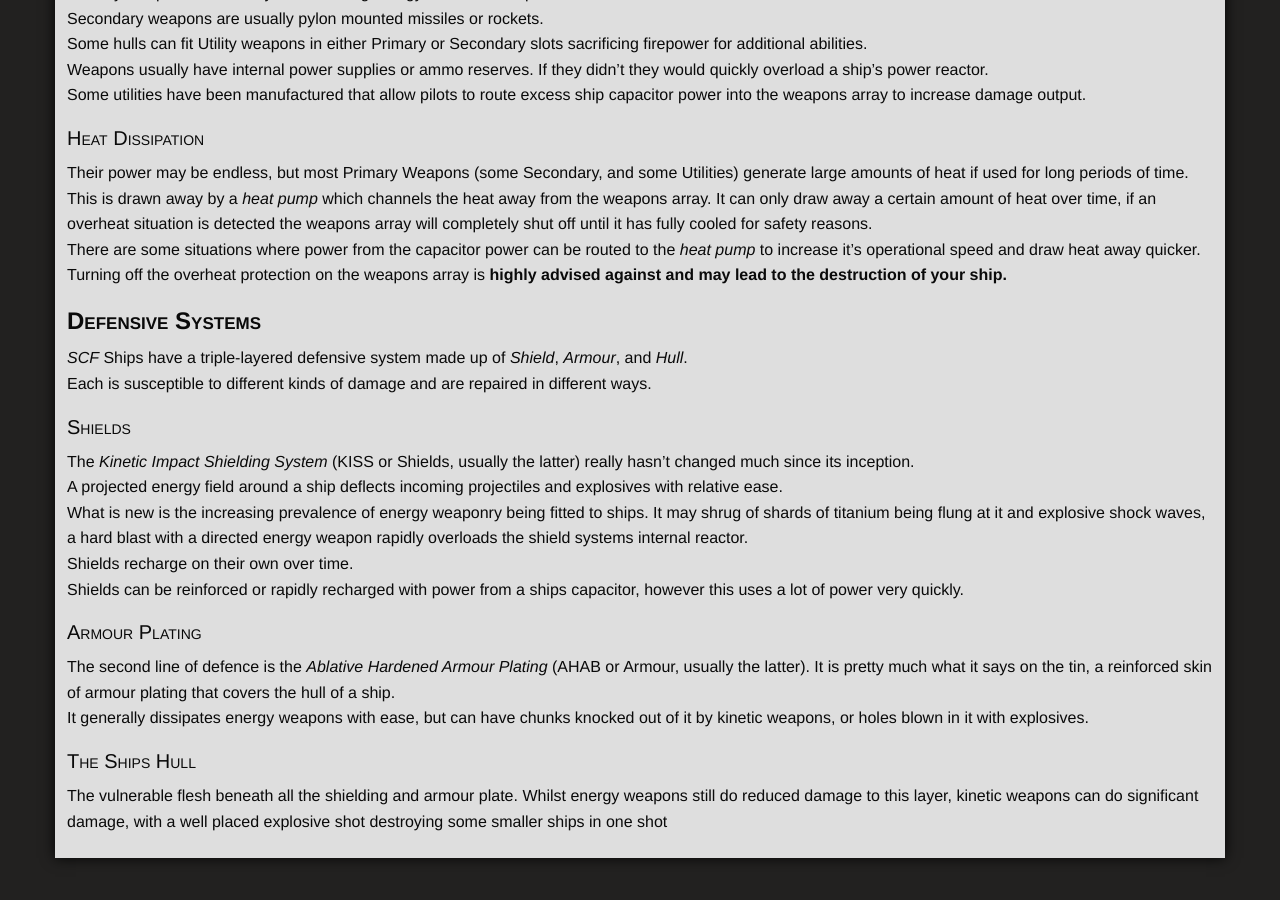
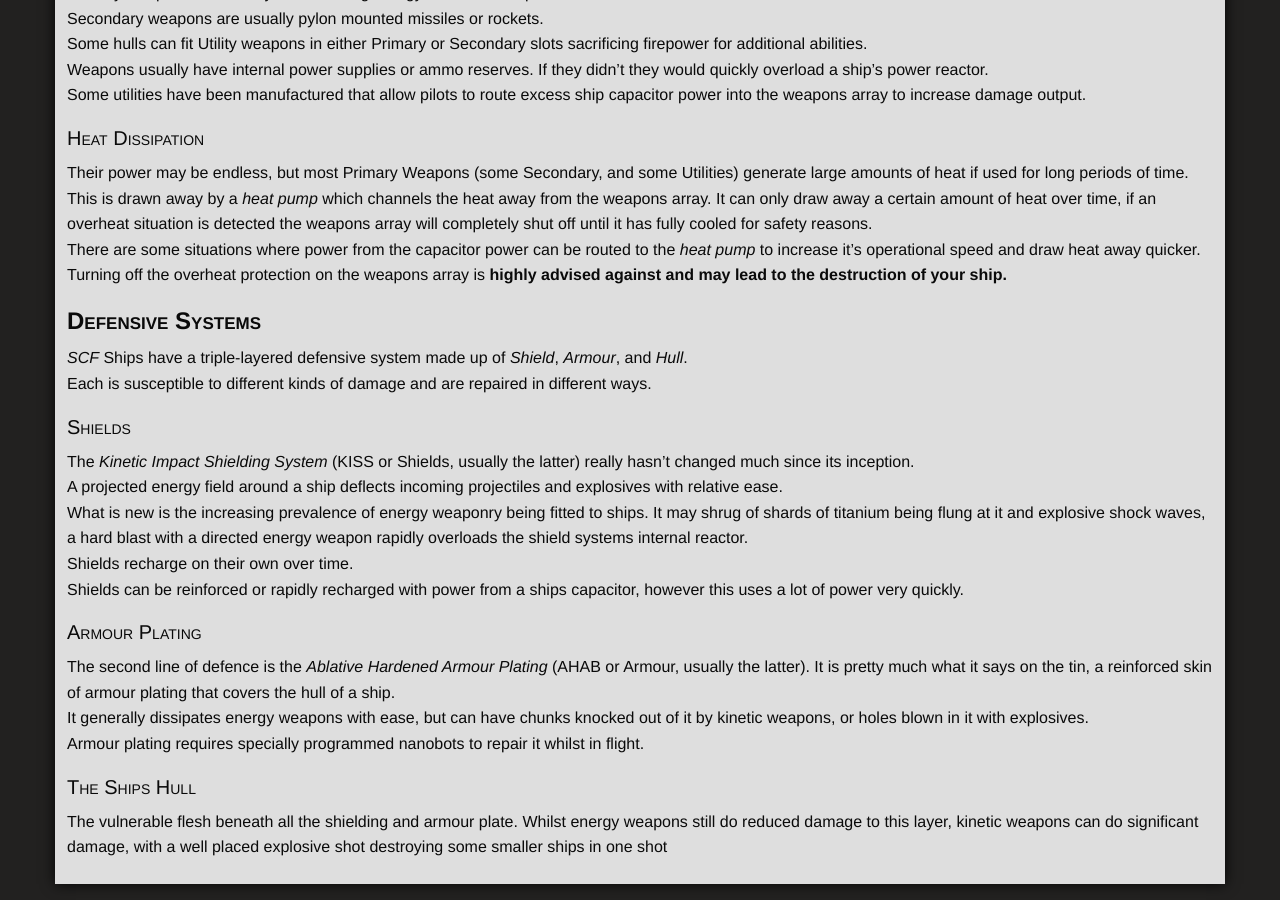
Before and after one commit to ori-sky/polar-space, a Jekyll site: the page built from designs/ships.md, in a window 1280 px wide and 900 px high, scrolled down 1095 px. Built offline with Jekyll 4.4.1, drawn with Linux system fonts in a browser that asks for light colours; nearby versions of some CDN libraries; some web fonts are replaced; our own code applies the rules of GitHub Pages for plain Markdown files; library files that are not in the unit come from our copies; before the commit the page ends 1969 px from its top, so only the background shows below that.

Commit message:
designs/ships.md updated from https://stackedit.io/

```diff
--- a/designs/ships.md
+++ b/designs/ships.md
@@ -52,10 +52,11 @@ Shields can be reinforced or rapidly recharged with power from a ships capacitor
 ### Armour Plating
 The second line of defence is the *Ablative Hardened Armour Plating* (AHAB or Armour, usually the latter). It is pretty much what it says on the tin, a reinforced skin of armour plating that covers the hull of a ship.
 It generally dissipates energy weapons with ease, but can have chunks knocked out of it by kinetic weapons, or holes blown in it with explosives.
+Armour plating requires specially programmed nanobots to repair it whilst in flight.
 ### The Ships Hull
 The vulnerable flesh beneath all the shielding and armour plate. Whilst energy weapons still do reduced damage to this layer, kinetic weapons can do significant damage, with a well placed explosive shot destroying some smaller ships in one shot
 <!--stackedit_data:
 eyJwcm9wZXJ0aWVzIjoiZXh0ZW5zaW9uczpcbiAgcHJlc2V0Oi
-BnZm1cbiIsImhpc3RvcnkiOlstOTQxMTAxMTE4LC0xMDM0MDI1
-OTE3XX0=
+BnZm1cbiIsImhpc3RvcnkiOlstMjA2NjYzNzAwNiwtMTAzNDAy
+NTkxN119
 -->
```
